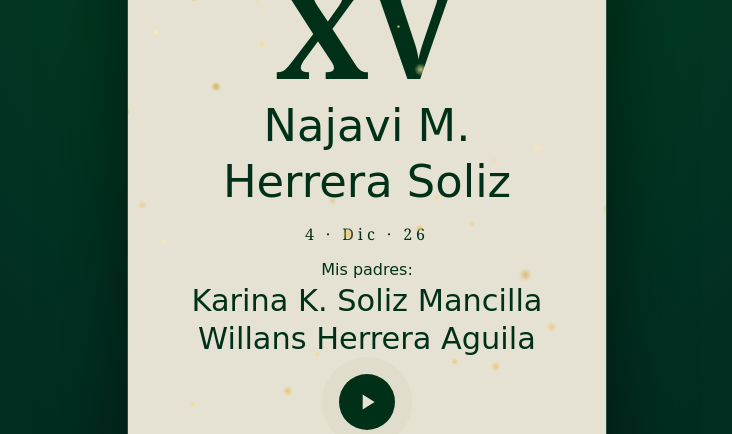
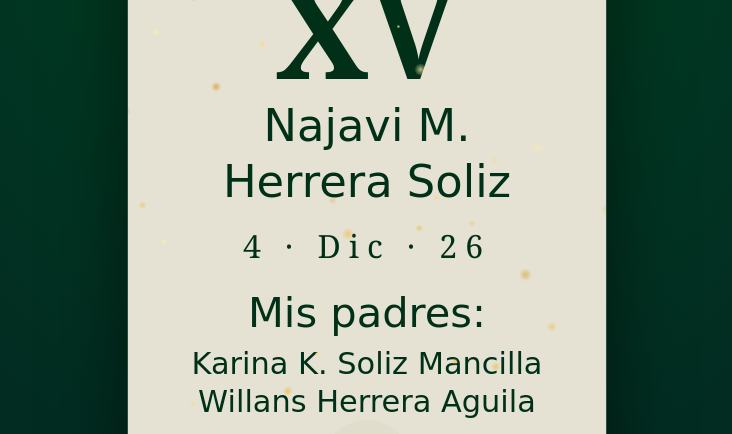
Before and after one commit to herrerasolizbrandonjunior-create/invitacion-xv, a website built with Vite: page index.html in a window 1280 px wide. Shown: the part 197-631 px from the top of the page, without its empty margins (273-1005 px from the left). Built offline with nearby package versions, Linux system fonts and the light colour scheme; some packages are replaced by stand-ins of ours.

Commit message:
Agrandar fecha y Mis padres

```diff
--- a/index.html
+++ b/index.html
@@ -33,8 +33,8 @@
         <p class="font-script text-[clamp(2rem,8vw,3.2rem)] italic">Mis</p>
         <h1 class="text-[clamp(4rem,20vw,8rem)] leading-[.95] font-semibold">XV</h1>
         <p class="font-script mt-2 mb-3 text-[clamp(1.8rem,7vw,2.8rem)] leading-tight">Najavi M.<br>Herrera Soliz</p>
-        <p class="mb-3 tracking-[.25em]">4 · Dic · 26</p>
-        <p class="font-script text-2x1">Mis padres:</p>
+        <p class="mb-3 text-[clamp(1.4rem,6vw,2rem)] tracking-[.25em]">4 · Dic · 26</p>
+        <p class="font-script text-[clamp(1.8rem,7vw,2.6rem)]">Mis padres:</p>
         <p class="font-script mb-4 text-[clamp(1.4rem,5.8vw,1.9rem)] leading-tight">Karina K. Soliz Mancilla<br>Willans Herrera Aguila</p>
         <button id="btnAbrir" aria-label="Comenzar: reproducir música y ver la invitación"
           class="inline-grid size-14 animate-pulso cursor-pointer place-items-center rounded-full bg-verde text-crema motion-reduce:animate-none">
```
